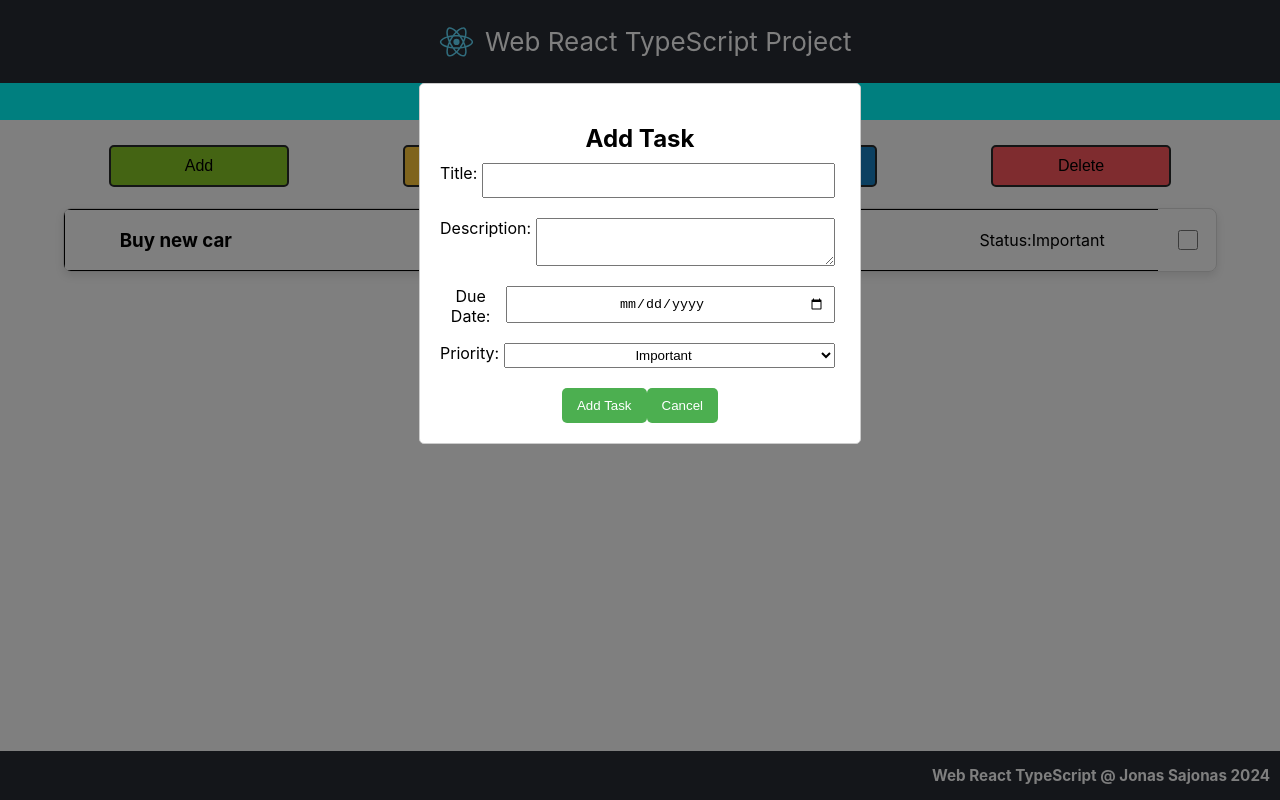
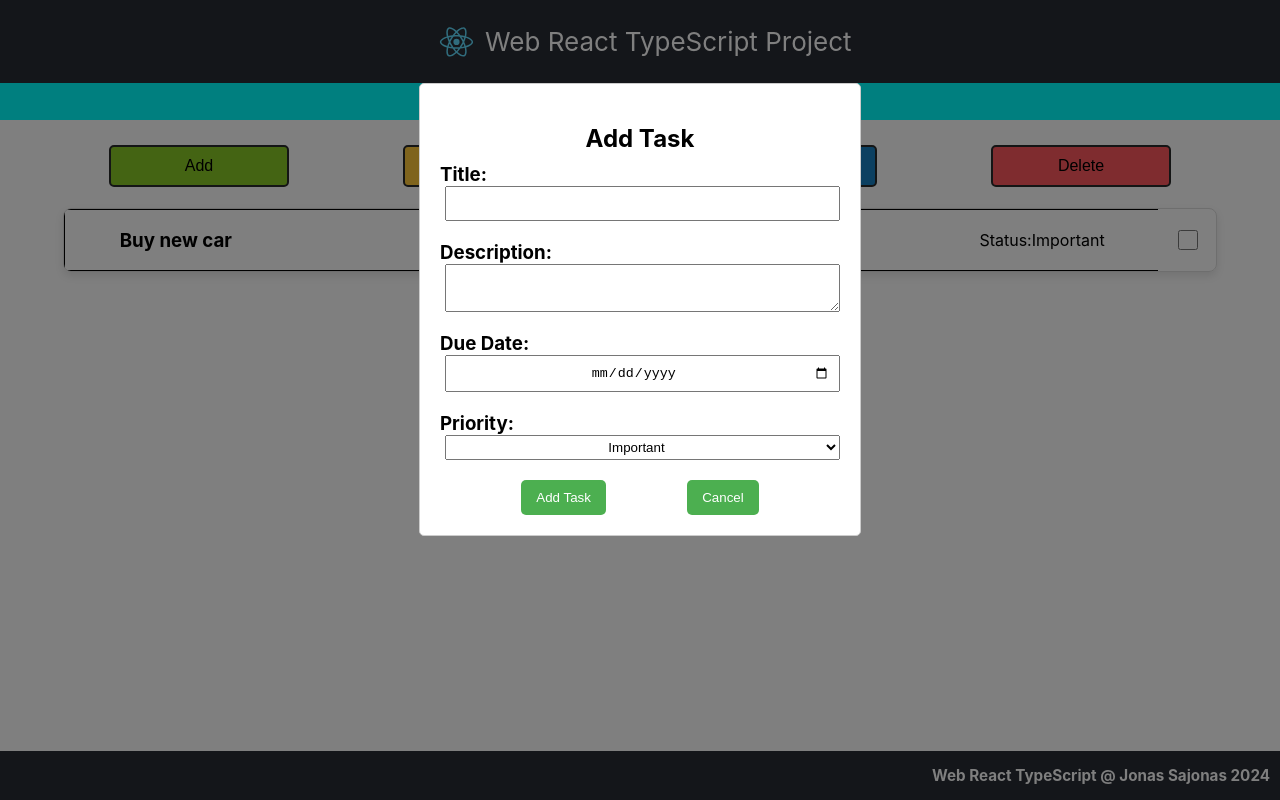
Before and after one commit to sajonasJ/Web-React-TypeScript, a React (Create React App) app in the folder web-react-app/: page / in a window 1280 px wide. Both pictures are taken after a click on the button "Add". Built offline with nearby package versions, Linux system fonts and the light colour scheme; the HTML template or start-up script is replaced by a standard one.

Commit message:
finished add task modal

```diff
--- a/web-react-app/src/body/Main.tsx
+++ b/web-react-app/src/body/Main.tsx
@@ -3,6 +3,7 @@ import TaskCard from '../components/TaskCard';
 import SignUp from '../components/Signup';
 import TaskButton from '../components/TaskButton';
 import React, { useState } from 'react';
+import NewCard from '../components/NewCard';
 
 function Main() {
     const [isMiddleCardVisible, setIsMiddleCardVisible] = useState(false);
@@ -63,24 +64,11 @@ function Main() {
             />
             {/* <SignUp/> */}
 
-            {/* Add Task Modal */}
             {isAddModalOpen && (
-                <dialog className='dialog-modal' open>
-                    <h2 className='dialog-h2'>Add Task</h2>
-                    <label className='dialog-label'>Title: <input className='dialog-text' type="text" /></label>
-                    <label className='dialog-label'>Description: <textarea className='dialog-textarea'></textarea></label>
-                    <label className='dialog-label'>Due Date: <input className='dialog-date' type="date" /></label>
-                    <label className='dialog-label'>Priority:
-                        <select className='dialog-select'>
-                            <option className='dialog-option' value="important">Important</option>
-                            <option className='dialog-option' value="normal">Normal</option>
-                            <option className='dialog-option' value="low">Low</option>
-                        </select>
-                    </label>
-                    <button className='dialog-button' onClick={handleAddTask}>Add Task</button>
-                    <button className='dialog-button' onClick={handleAddModalClose}>Cancel</button>
-                </dialog>
-            )}
+                <NewCard
+                    handleAddTask={handleAddTask}
+                    handleAddModalClose={handleAddModalClose}
+           /> )}
         </div>
 
     );
--- a/web-react-app/src/components/NewCard.tsx
+++ b/web-react-app/src/components/NewCard.tsx
@@ -1,9 +1,47 @@
 import '../css/NewCard.css';
 
-function NewCard() {
+interface NewCardProps {
+    handleAddTask: () => void;
+    handleAddModalClose: () => void;
+}
+function NewCard({ handleAddTask, handleAddModalClose }: NewCardProps) {
     return (
-        <div className="new-card">
-        </div>
+        <dialog className='dialog-modal' open>
+            <h2 className='dialog-h2'>Add Task</h2>
+
+            <div className='dialog-title-grp'>
+                <label className='dialog-label'><h3 className='dialog-h3'>Title:</h3>
+                    <input className='dialog-text' type="text" />
+                </label>
+            </div>
+
+            <div className='dialog-desc-grp'>
+                <label className='dialog-label'><h3 className='dialog-h3'>Description:</h3>
+                    <textarea className='dialog-textarea'></textarea>
+                </label>
+            </div>
+
+            <div className='dialog-date-grp'>
+                <label className='dialog-label'><h3 className='dialog-h3'>Due Date:</h3>
+                    <input className='dialog-date' type="date" />
+                </label>
+            </div>
+
+            <div className='dialog-label-grp'>
+                <label className='dialog-label'><h3 className='dialog-h3'>Priority:</h3>
+                    <select className='dialog-select'>
+                        <option className='dialog-option' value="important">Important</option>
+                        <option className='dialog-option' value="normal">Normal</option>
+                        <option className='dialog-option' value="low">Low</option>
+                    </select>
+                </label>
+            </div>
+
+            <div className='dialog-btn-grp'>
+                <button className='dialog-button' onClick={handleAddTask}>Add Task</button>
+                <button className='dialog-button' onClick={handleAddModalClose}>Cancel</button>
+            </div>
+        </dialog>
     );
 }
 export default NewCard;
--- a/web-react-app/src/css/Main.css
+++ b/web-react-app/src/css/Main.css
@@ -37,7 +37,7 @@
 
 /* dialog */
 /* CSS code */
-.dialog-modal {
+/* .dialog-modal {
     width: 400px;
     padding: 20px;
     border: 1px solid #ccc;
@@ -45,9 +45,9 @@
     background-color: #fff;
     z-index: 20;
     /* Make sure the dialog is above other elements */
-}
+/* } */
 
-.dialog-h2 {
+/* .dialog-h2 {
     margin-bottom: 10px;
 }
 
@@ -91,8 +91,8 @@
     border: none;
     border-radius: 5px;
     cursor: pointer;
-}
+} */
 
-.dialog-button:hover {
+/* .dialog-button:hover {
     background-color: #45a049;
-}
+}  */
--- a/web-react-app/src/css/NewCard.css
+++ b/web-react-app/src/css/NewCard.css
@@ -1,3 +1,77 @@
-.new-card{
+/* CSS code */
+.dialog-modal {
+    width: 400px;
+    padding: 20px;
+    border: 1px solid #ccc;
+    border-radius: 5px;
+    background-color: #fff;
+    z-index: 20;
+    /* Make sure the dialog is above other elements */
+}
+
+.dialog-h2 {
+    margin-bottom: 10px;
+}
+.dialog-h3{
+    margin:0px;
+}
+
+.dialog-label {
     display: flex;
+    margin-bottom: 10px;
+    margin-right: 5px;
+    flex-direction: column;
+    justify-content: flex-start;
+    align-items: flex-start;
 }
+
+.dialog-select {
+    text-align: center;
+    width: 100%;
+    padding: 3px;
+    margin-bottom: 10px;
+    margin-left: 5px;
+    box-sizing: border-box;
+}
+
+.dialog-text,
+.dialog-textarea {
+    width: 100%;
+    padding: 8px;
+    margin-bottom: 10px;
+    margin-left: 5px;
+    box-sizing: border-box;
+}
+
+.dialog-date {
+    width: 100%;
+    padding: 8px;
+    margin-bottom: 10px;
+    margin-left: 5px;
+    box-sizing: border-box;
+    text-align: center;
+}
+
+.dialog-button {
+    background-color: #4caf50;
+    color: #fff;
+    padding: 10px 15px;
+    border: none;
+    border-radius: 5px;
+    cursor: pointer;
+}
+
+.dialog-button:hover {
+    background-color: #45a049;
+}
+
+.dialog-title-grp {
+    display: flex;
+    flex-direction: column;
+}
+
+.dialog-btn-grp {
+    display: flex;
+    flex-direction: row;
+    justify-content: space-evenly;
+}
```
